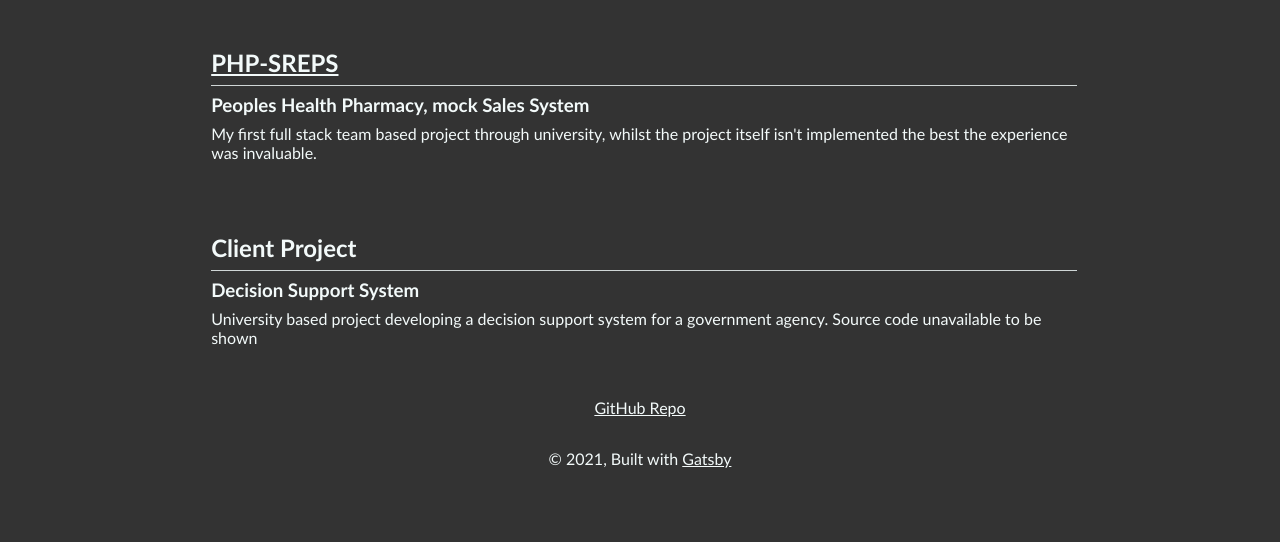
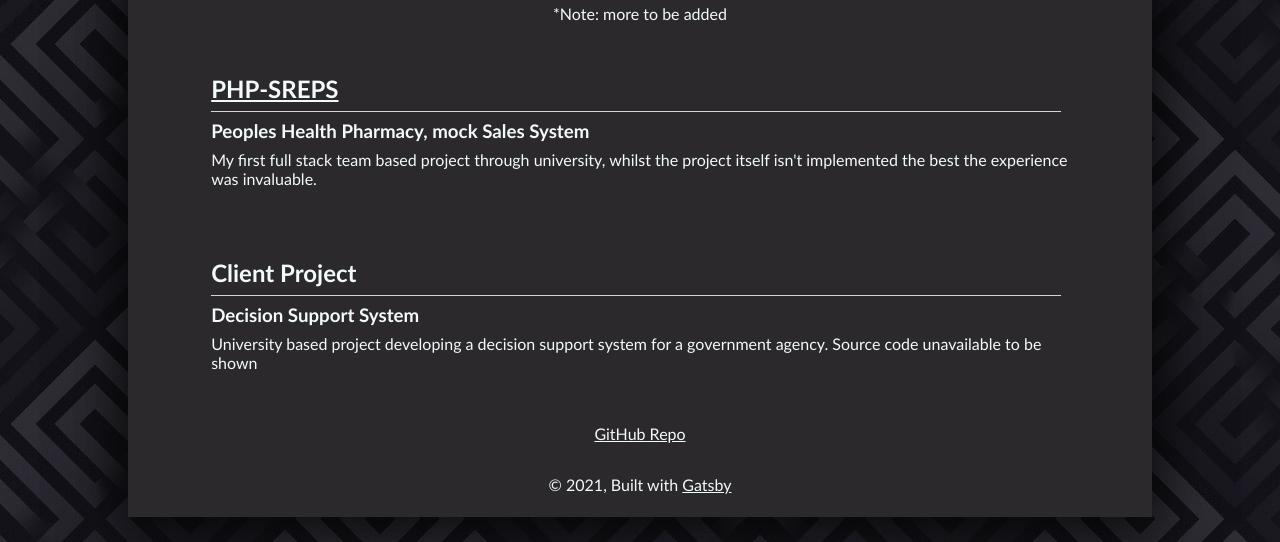
Before and after one commit to a-Coppens/portfolio-website, a Gatsby site: page / in a window 1280 px wide. Shown: the part 716-1258 px from the top of the page. Before the commit the page ends 1207 px from the top, so only its background shows below. Built offline with nearby package versions, Linux system fonts and the light colour scheme; Gatsby itself is replaced by a stand-in of ours.

Commit message:
adjust styling

```diff
--- a/src/components/layout.css
+++ b/src/components/layout.css
@@ -6,15 +6,16 @@
 
 }
 
-#background {
-  background: azure;
-
+html, body, #___gatsby, #gatsby-focus-wrapper {
+  height: auto;
 }
 
 #foreground {
-  background-color: rgb(51,51,51);
+  background-color: rgb(43, 41, 44);
+  margin-left: 10%;
+  margin-right: 10%;
+  box-shadow: 0 6px 60px 0 rgba(0, 0, 0, 0.6), 0 6px 60px 0 rgba(0, 0, 0, 0.6);
 
-  height: 100%;
 }
 
 #hamburgerMenu {
@@ -35,7 +36,6 @@
 
 .aboutMe{
   margin: 1rem;
-
 }
 
 ul, li{
@@ -62,12 +62,13 @@
   transition: 0.5s;
 
 }
-li:hover a, li:hover, #hamburgerMenu:hover{
+li:hover, #hamburgerMenu:hover{
   background: #737B80;
 }
 
 hr {
-  margin-left: 0.5rem;
+  margin-left: 1rem;
+  margin-right: 1rem;
   border: none;
   height: 1px;
   background-color: rgb(207, 214, 214);
--- a/src/components/layout.js
+++ b/src/components/layout.js
@@ -25,8 +25,8 @@
 
   return (
     <>
-    <div id="background">
-      <div id="foreground">
+
+      <div id="foreground" style={{height: "100%"}}>
         <Navbar></Navbar>
         <div
           style={{
@@ -47,7 +47,7 @@
           </footer>
         </div>
       </div>
-    </div>
+
     </>
   )
 }
--- a/src/components/navbar.js
+++ b/src/components/navbar.js
@@ -21,7 +21,7 @@
                     <li><a href="../../portfolio-website" className="navAnchor">Home</a></li>
                     {/*<li>Portfolio</li>*/}
                     <li><a href="contact" className="navAnchor">Contact</a></li>
-                    <li>3D art</li>
+                    <li>3D Art</li>
                     <li>Music</li>
                 </ul>
             </div>
--- a/src/components/portfolioItem.js
+++ b/src/components/portfolioItem.js
@@ -6,7 +6,7 @@
     <>
     <div id="portfolioItemDiv">
         <a href={props.link}><h2 className="portfolioText">{props.title}</h2></a>
-        <hr></hr>
+        <hr style={{marginLeft: `0.5rem`}}></hr>
         <h3 className="portfolioText">{props.summary}</h3>
         <p className="portfolioText">{props.desc}</p>
     </div>
--- a/src/components/theme.css
+++ b/src/components/theme.css
@@ -3,7 +3,11 @@
     color: rgb(51,51,51);
 }
 
-.dark, a:visited, html {
-    background-color: rgb(51,51,51);
+.dark, a:visited {
+    background-image: url(../images/fancy-pants.jpg);
     color: rgb(243, 250, 250);
+    background-attachment: fixed;
+    padding-top: 2%;
+    padding-bottom: 2%;
+
 }
```
Also changed, not shown: src/images/fancy-pants.jpg (added).
